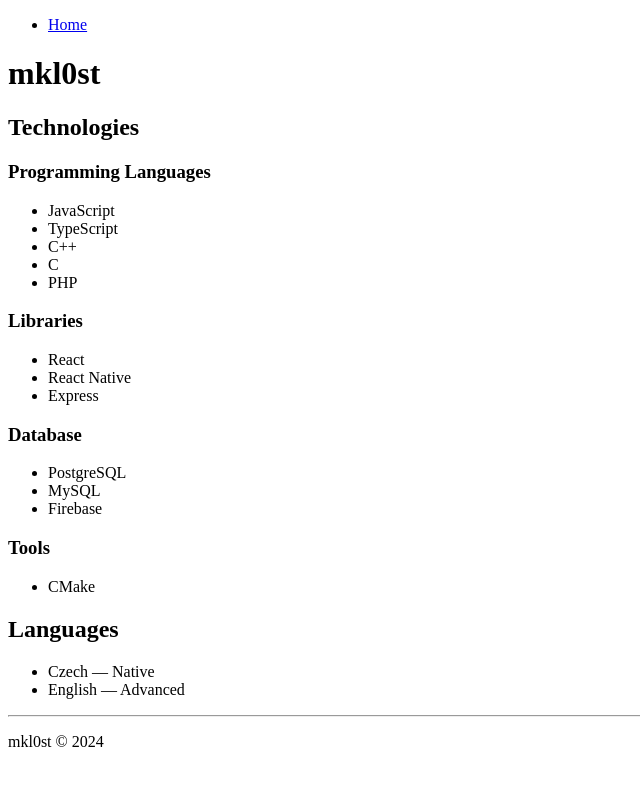
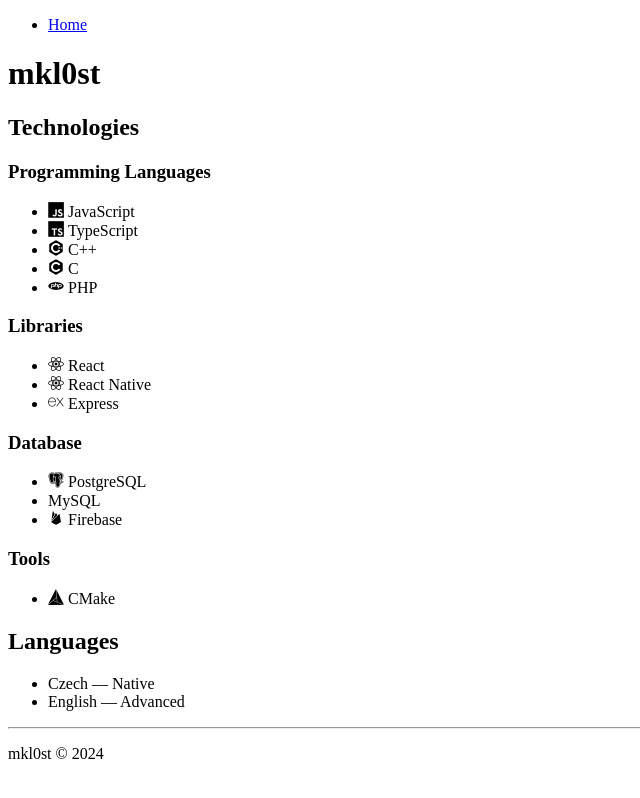
Before and after one commit to mkl0st/mkl0st.github.io, a plain HTML site: page index.html in a window 1280 px wide. Shown: the whole page, without its empty margins (0-640 px from the left). Drawn offline with nearby package versions, Linux system fonts and the light colour scheme.

Commit message:
Adding Devicons

```diff
--- a/index.html
+++ b/index.html
@@ -4,6 +4,8 @@
   <meta charset="UTF-8">
   <meta name="viewport" content="width=device-width, initial-scale=1.0">
   <title>Home | mkl0st</title>
+  <!-- Icons -->
+  <link rel="stylesheet" type="text/css" href="https://cdn.jsdelivr.net/gh/devicons/devicon@latest/devicon.min.css">
 </head>
 <body>
   <ul>
@@ -15,27 +17,63 @@
   <h2>Technologies</h2>
   <h3>Programming Languages</h2>
   <ul>
-    <li>JavaScript</li>
-    <li>TypeScript</li>
-    <li>C++</li>
-    <li>C</li>
-    <li>PHP</li>
+    <li>
+      <span><i class="devicon-javascript-plain"></i></span>
+      <span>JavaScript</span>
+    </li>
+    <li>
+      <span><i class="devicon-typescript-plain"></i></span>
+      <span>TypeScript</span>
+    </li>
+    <li>
+      <span><i class="devicon-cplusplus-plain"></i></span>
+      <span>C++</span>
+    </li>
+    <li>
+      <span><i class="devicon-c-plain"></i></span>
+      <span>C</span>
+    </li>
+    <li>
+      <span><i class="devicon-php-plain"></i></span>
+      <span>PHP</span>
+    </li>
   </ul>
   <h3>Libraries</h3>
   <ul>
-    <li>React</li>
-    <li>React Native</li>
-    <li>Express</li>
+    <li>
+      <span><i class="devicon-react-original"></i></span>
+      <span>React</span>
+    </li>
+    <li>
+      <span><i class="devicon-react-original"></i></span>
+      <span>React Native</span>
+    </li>
+    <li>
+      <span><i class="devicon-express-original"></i></span>
+      <span>Express</span>
+    </li>
   </ul>
   <h3>Database</h3>
   <ul>
-    <li>PostgreSQL</li>
-    <li>MySQL</li>
-    <li>Firebase</li>
+    <li>
+      <span><i class="devicon-postgresql-plain"></i></span>
+      <span>PostgreSQL</span>
+    </li>
+    <li>
+      <span><i class="devicon-mysql-original"></i></span>
+      <span>MySQL</span>
+    </li>
+    <li>
+      <span><i class="devicon-firebase-plain"></i></span>
+      <span>Firebase</span>
+    </li>
   </ul>
   <h3>Tools</h3>
   <ul>
-    <li>CMake</li>
+    <li>
+      <span><i class="devicon-cmake-plain"></i></span>
+      <span>CMake</span>
+    </li>
   </ul>
   <h2>Languages</h2>
   <ul>
```
